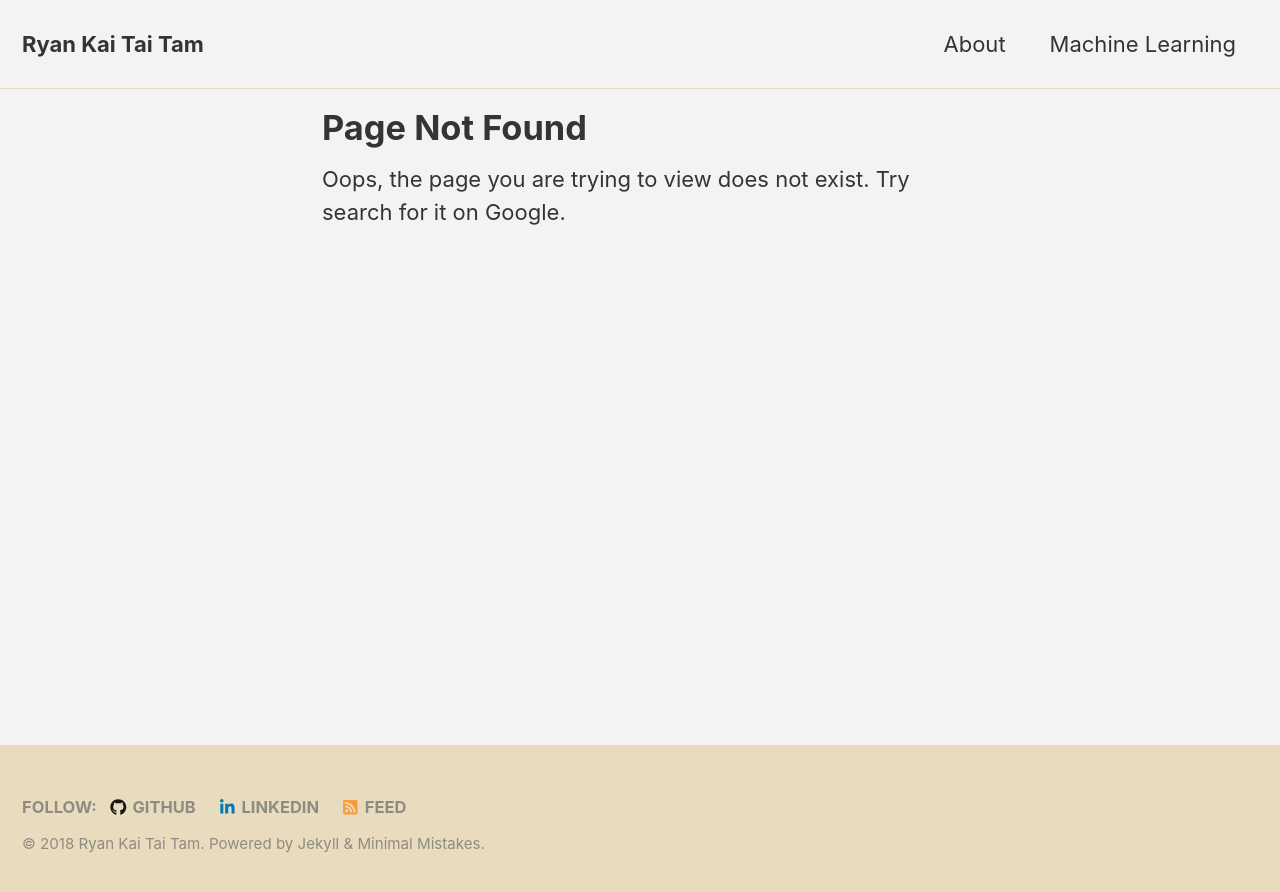
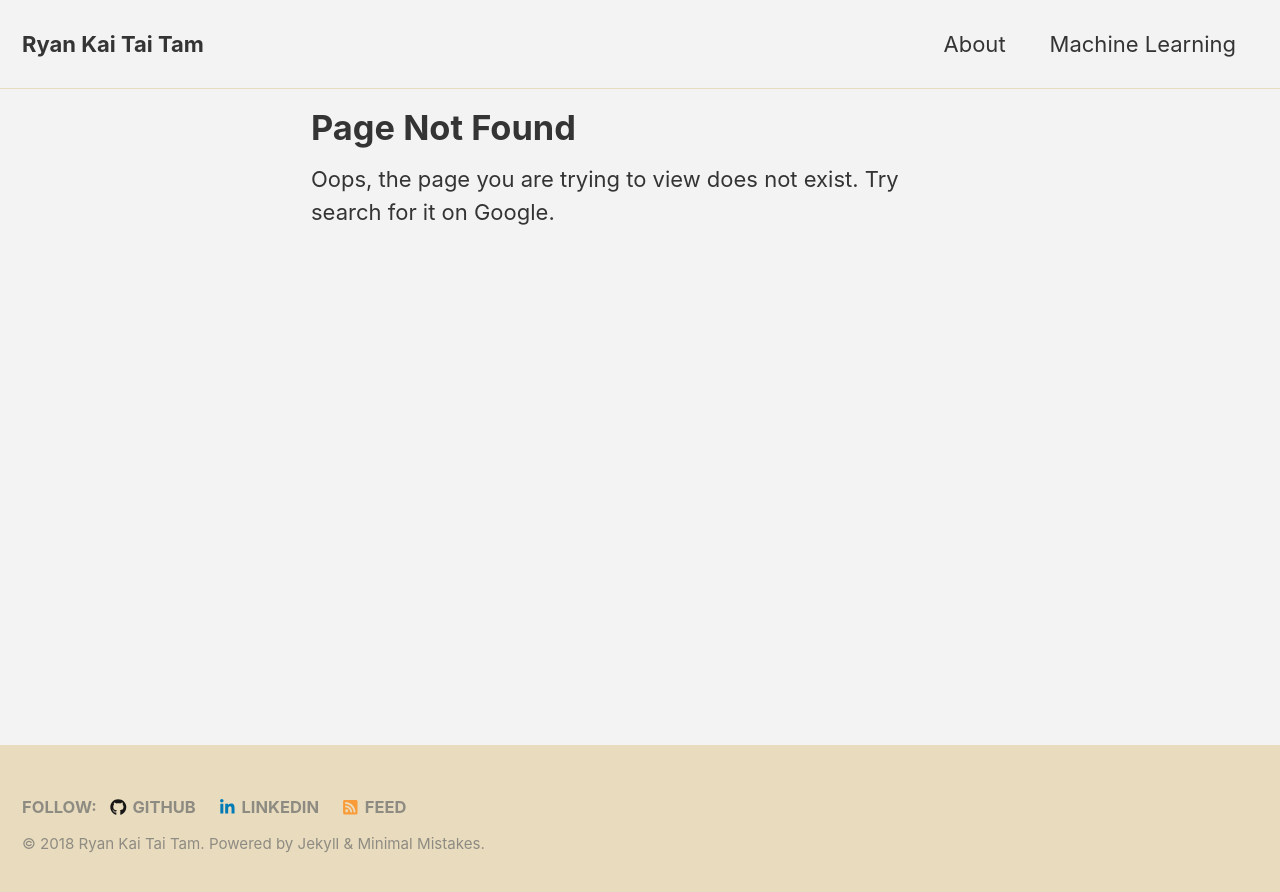
Before and after one commit to ryan-kttam/ryan-kttam.github.io, a Jekyll site: the page built from _pages/404.md, in a window 1280 px wide. Shown: the top 892 px of the page. Built offline with Jekyll 4.4.1, drawn with Linux system fonts in a browser that asks for light colours; cached includes are drawn as plain includes; nearby versions of some CDN libraries.

Commit message:
modifying the width of the pages

```diff
--- a/_sass/minimal-mistakes/_page.scss
+++ b/_sass/minimal-mistakes/_page.scss
@@ -6,8 +6,8 @@
   @include clearfix;
   margin-left: auto;
   margin-right: auto;
-  padding-left: 1em;
-  padding-right: 1em;
+  padding-left: 0.5em;
+  padding-right: 0.5em;
   -webkit-animation: $intro-transition;
   animation: $intro-transition;
   max-width: 100%;
```
